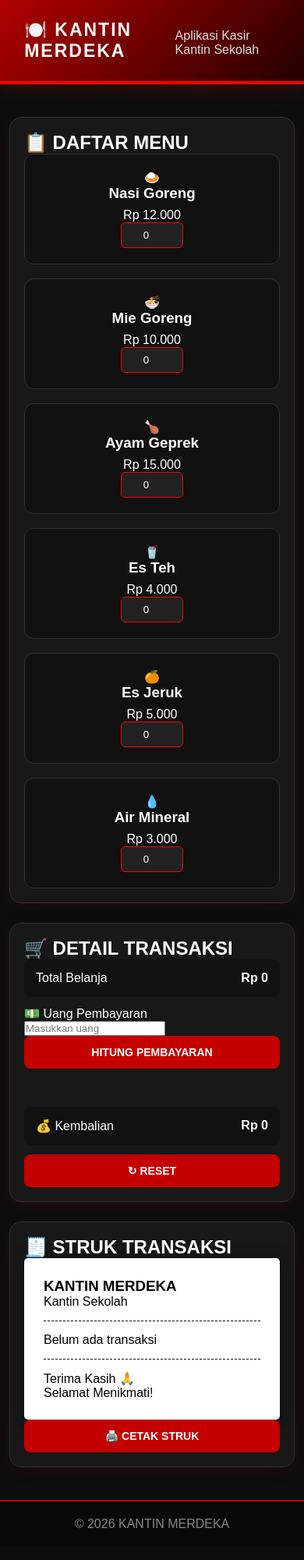
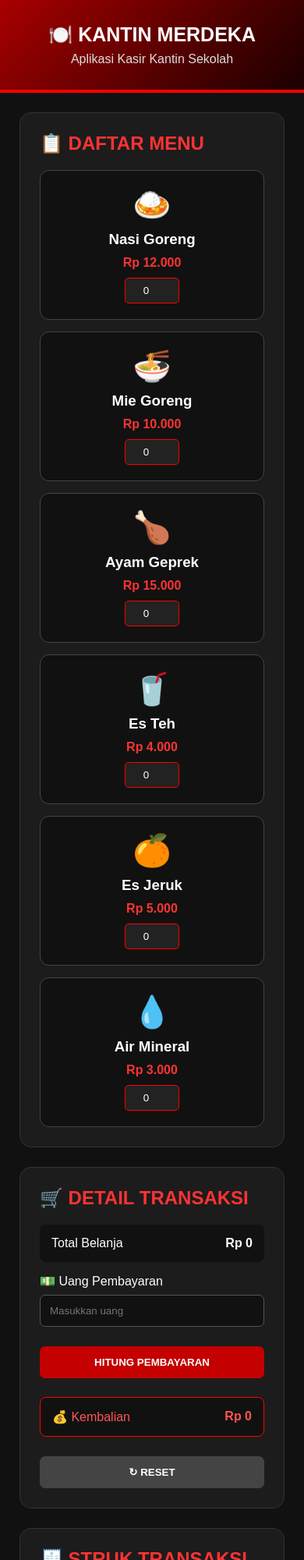
Before and after one commit to zidankamil19/kasirkantinsekolah2, a plain HTML site: page index.html in a window 390 px wide. Shown: the top 2000 px of the page at 78% size. Drawn offline with Linux system fonts and the light colour scheme.

Commit message:
Update style.css

```diff
--- a/style.css
+++ b/style.css
@@ -1,411 +1,232 @@
-/* =========================
-   RESET
-========================= */
-
 * {
     margin: 0;
     padding: 0;
     box-sizing: border-box;
-    font-family: Arial, Helvetica, sans-serif;
+    font-family: Arial, sans-serif;
 }
 
-
-/* =========================
-   BODY
-========================= */
-
 body {
-    background: #0d0d0d;
+    background-color: #111;
     color: white;
-    min-height: 100vh;
 }
 
-
-/* =========================
-   HEADER
-========================= */
+/* HEADER */
 
 header {
-    background: linear-gradient(135deg, #b30000, #250000);
-    padding: 25px 8%;
-    display: flex;
-    align-items: center;
-    justify-content: center;
-    gap: 15px;
-    border-bottom: 4px solid #ff0000;
-    box-shadow: 0 5px 20px rgba(255, 0, 0, 0.2);
-}
-
-.logo {
-    font-size: 45px;
+    background: linear-gradient(135deg, #a80000, #1a0000);
+    text-align: center;
+    padding: 30px 20px;
+    border-bottom: 4px solid red;
 }
 
 header h1 {
     font-size: 32px;
-    letter-spacing: 2px;
 }
 
 header p {
-    color: #dddddd;
-    margin-top: 5px;
+    margin-top: 8px;
+    color: #ddd;
 }
 
-
-/* =========================
-   CONTAINER
-========================= */
+/* CONTAINER */
 
 .container {
-    max-width: 1200px;
-    margin: 30px auto;
-    padding: 20px;
-
-    display: grid;
-    grid-template-columns: 1fr 1fr;
-    gap: 25px;
+    max-width: 1100px;
+    margin: auto;
+    padding: 25px;
 }
 
-
-/* =========================
-   SECTION
-========================= */
+/* SECTION */
 
 section {
-    background: #181818;
+    background-color: #1c1c1c;
+    padding: 25px;
+    border-radius: 15px;
+    margin-bottom: 25px;
     border: 1px solid #333;
-    border-radius: 15px;
-    padding: 25px;
-
-    box-shadow: 0 5px 20px rgba(255, 0, 0, 0.08);
 }
 
-.section-title {
+section h2 {
+    color: #ff3333;
     margin-bottom: 20px;
 }
 
-.section-title h2 {
-    color: #ff3333;
-    margin-bottom: 8px;
-}
-
-.section-title p {
-    color: #999;
-    font-size: 14px;
-}
-
-
-/* =========================
-   MENU
-========================= */
-
-.menu-section {
-    grid-column: span 2;
-}
+/* MENU */
 
 .menu-grid {
     display: grid;
     grid-template-columns: repeat(3, 1fr);
-    gap: 18px;
+    gap: 15px;
 }
 
 .menu-card {
     background: #111;
-    border: 1px solid #333;
+    padding: 20px;
     border-radius: 12px;
-
-    padding: 20px;
     text-align: center;
-
+    border: 1px solid #444;
     transition: 0.3s;
 }
 
 .menu-card:hover {
     transform: translateY(-5px);
-    border-color: #ff0000;
-
-    box-shadow: 0 8px 20px rgba(255, 0, 0, 0.2);
+    border-color: red;
 }
 
-.icon {
+.emoji {
     font-size: 40px;
+}
+
+.menu-card h3 {
+    margin: 10px 0;
+}
+
+.menu-card p {
+    color: #ff3333;
+    font-weight: bold;
     margin-bottom: 10px;
 }
 
-.menu-card h3 {
-    margin-bottom: 8px;
+.menu-card input {
+    width: 70px;
+    padding: 8px;
+    text-align: center;
+    background: #222;
+    color: white;
+    border: 1px solid red;
+    border-radius: 5px;
 }
 
-.menu-card label {
-    display: block;
-    color: #aaa;
-    font-size: 13px;
-    margin-bottom: 7px;
-}
-
-.harga {
-    color: #ff3333;
-    font-weight: bold;
-    margin-bottom: 15px;
-}
-
-.menu-card input {
-    width: 80px;
-    padding: 8px;
-
-    text-align: center;
-
-    background: #222;
-    color: white;
-
-    border: 1px solid #ff0000;
-    border-radius: 6px;
-}
-
-.menu-card input:focus {
-    outline: none;
-    box-shadow: 0 0 8px red;
-}
-
-
-/* =========================
-   DETAIL TRANSAKSI
-========================= */
+/* TRANSAKSI */
 
 .detail {
     display: flex;
     justify-content: space-between;
-
+    padding: 15px;
     background: #111;
-    padding: 15px;
-
-    margin-bottom: 12px;
+    margin-bottom: 15px;
     border-radius: 8px;
 }
 
-.total {
-    border: 2px solid #ff0000;
-    font-size: 18px;
-    font-weight: bold;
-}
-
-.input-group {
-    margin: 20px 0;
-}
-
-.input-group label {
-    display: block;
-    margin-bottom: 8px;
+.kembalian {
+    border: 1px solid red;
     color: #ff5555;
 }
 
-.input-group input {
+.input-box {
+    margin-bottom: 15px;
+}
+
+.input-box label {
+    display: block;
+    margin-bottom: 8px;
+}
+
+.input-box input {
     width: 100%;
-    padding: 13px;
-
-    border-radius: 8px;
-    border: 1px solid #444;
-
+    padding: 12px;
     background: #111;
     color: white;
-
-    font-size: 16px;
+    border: 1px solid #555;
+    border-radius: 7px;
 }
 
-.input-group input:focus {
-    outline: none;
-    border-color: red;
-}
-
-
-/* =========================
-   BUTTON
-========================= */
+/* BUTTON */
 
 button {
     width: 100%;
     padding: 13px;
-
+    background: #c40000;
+    color: white;
     border: none;
-    border-radius: 8px;
-
-    color: white;
-    background: #c40000;
-
+    border-radius: 7px;
     font-weight: bold;
-    font-size: 14px;
-
     cursor: pointer;
-
-    transition: 0.3s;
+    margin-top: 10px;
 }
 
 button:hover {
-    background: #ff0000;
-    transform: scale(1.02);
+    background: red;
 }
 
-.btn-reset {
-    margin-top: 15px;
-    background: #333;
+.reset {
+    background: #444;
 }
 
-.btn-reset:hover {
-    background: #555;
+.reset:hover {
+    background: #666;
 }
-
-.btn-cetak {
-    display: block;
-    max-width: 500px;
-
-    margin: 20px auto 0;
-
-    background: #b30000;
-}
-
-.btn-cetak:hover {
-    background: #ff0000;
-}
-
-
-/* =========================
-   PESAN
-========================= */
 
 #pesan {
     text-align: center;
-    min-height: 25px;
-
-    margin: 12px 0;
+    padding: 12px;
     font-weight: bold;
 }
 
+/* STRUK */
 
-/* =========================
-   KEMBALIAN
-========================= */
-
-.kembalian-box {
-    border: 1px solid #ff0000;
-    color: #ff5555;
-
-    font-weight: bold;
+.struk {
+    background: white;
+    color: black;
+    max-width: 500px;
+    margin: auto;
+    padding: 25px;
+    text-align: center;
+    border-radius: 5px;
 }
 
-
-/* =========================
-   STRUK
-========================= */
-
-.struk-section {
-    grid-column: span 2;
-}
-
-.struk {
-    max-width: 500px;
-    margin: auto;
-
-    padding: 25px;
-
-    background: white;
-    color: black;
-
-    border-radius: 5px;
-
-    font-family: monospace;
-
-    box-shadow: 0 5px 20px rgba(0, 0, 0, 0.5);
-}
-
-.struk-title {
-    text-align: center;
-
+.struk h3 {
     font-size: 22px;
-    font-weight: bold;
-}
-
-.center {
-    text-align: center;
-    margin: 5px 0;
 }
 
 .struk hr {
     border: none;
     border-top: 1px dashed black;
-
     margin: 15px 0;
 }
 
+.item-struk {
+    display: flex;
+    justify-content: space-between;
+    margin: 8px 0;
+    text-align: left;
+}
 
-/* =========================
-   FOOTER
-========================= */
+.cetak {
+    max-width: 500px;
+    display: block;
+    margin: 20px auto;
+}
+
+/* FOOTER */
 
 footer {
     text-align: center;
-
     padding: 20px;
-
     background: #080808;
-    color: #888;
-
-    border-top: 2px solid #b30000;
+    color: #aaa;
+    border-top: 2px solid red;
 }
 
+/* RESPONSIVE */
 
-/* =========================
-   RESPONSIVE TABLET
-========================= */
-
-@media (max-width: 768px) {
-
-    .container {
-        grid-template-columns: 1fr;
-    }
-
-    .menu-section,
-    .struk-section {
-        grid-column: span 1;
-    }
-
+@media (max-width: 700px) {
     .menu-grid {
         grid-template-columns: repeat(2, 1fr);
     }
-
 }
 
-
-/* =========================
-   RESPONSIVE HP
-========================= */
-
-@media (max-width: 480px) {
-
-    header h1 {
-        font-size: 23px;
-    }
-
-    .logo {
-        font-size: 35px;
-    }
-
+@media (max-width: 450px) {
     .menu-grid {
         grid-template-columns: 1fr;
     }
 
-    .container {
-        padding: 12px;
+    header h1 {
+        font-size: 25px;
     }
-
-    section {
-        padding: 18px;
-    }
-
 }
 
-
-/* =========================
-   CETAK STRUK
-========================= */
+/* PRINT */
 
 @media print {
 
@@ -420,17 +241,10 @@ footer {
 
     #struk {
         position: absolute;
-
         left: 0;
         top: 0;
-
         width: 100%;
         max-width: 100%;
-
-        margin: 0;
-
         box-shadow: none;
-        border: none;
     }
-
 }
```
